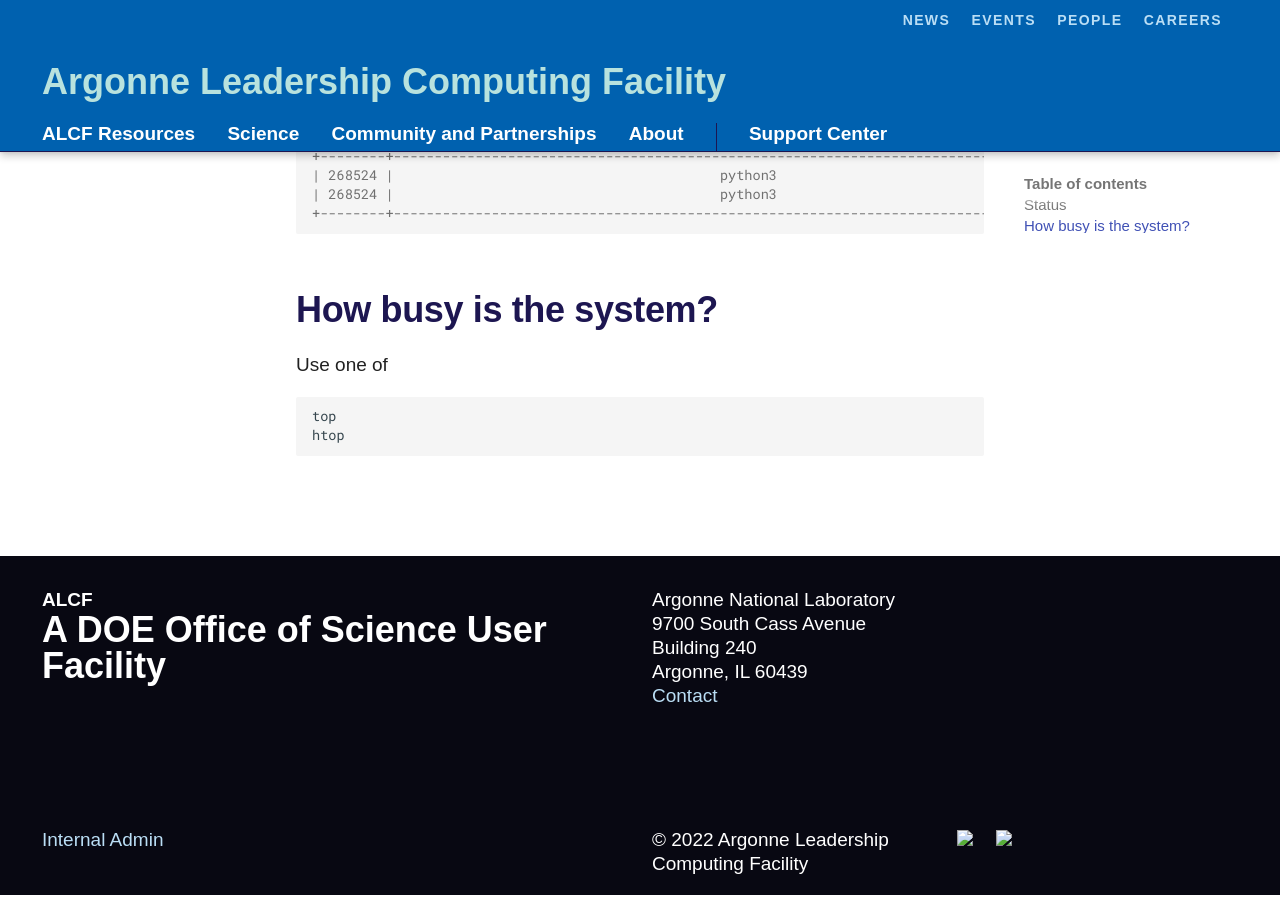
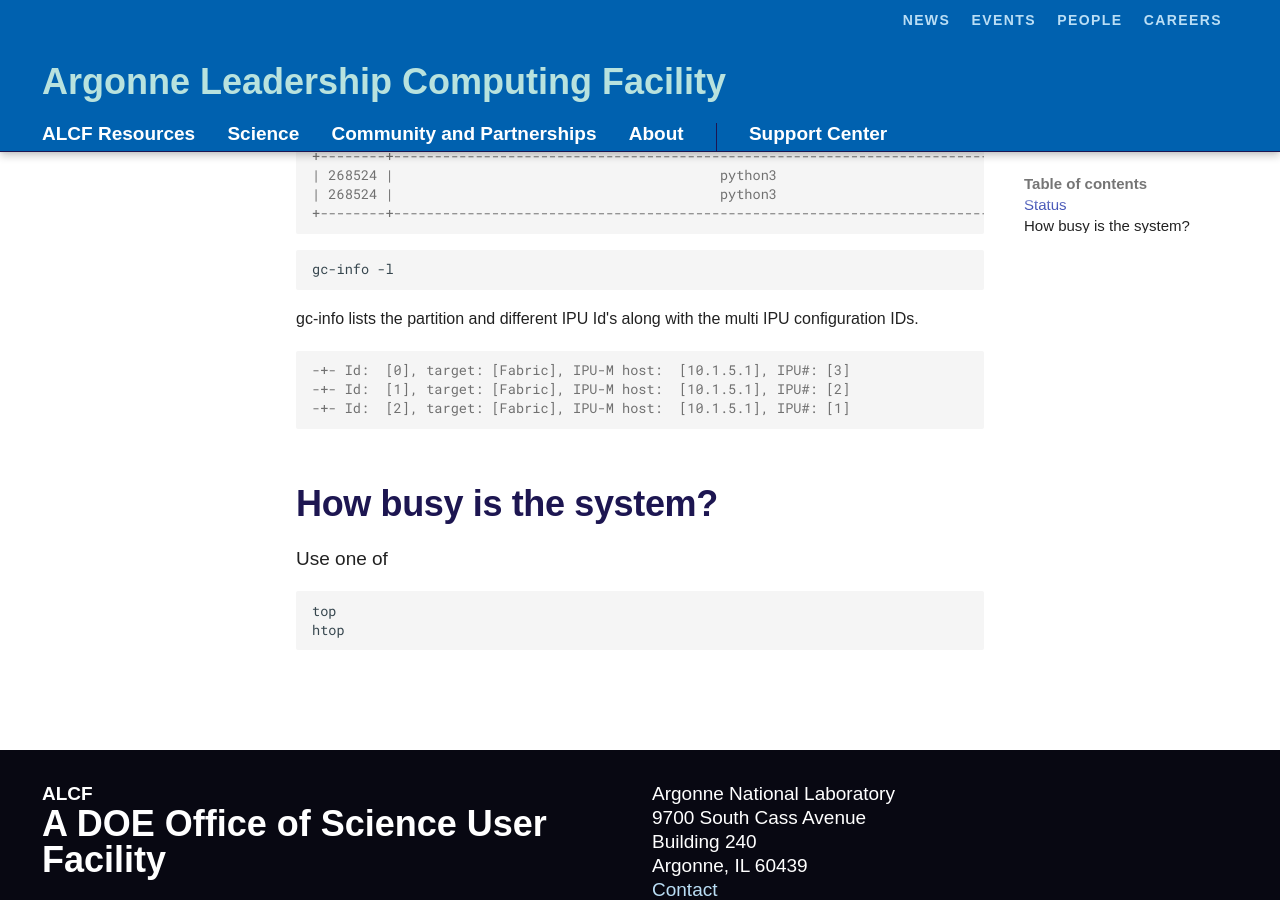
Before and after one commit to argonne-lcf/ai-testbed-userdocs, an MkDocs documentation site: the page built from docs/graphcore/Miscellaneous.md, in a window 1280 px wide and 900 px high, scrolled down 484 px. Built offline with MkDocs 1.6.1 and Material for MkDocs 9.7.7, drawn with Linux system fonts in a browser that asks for light colours; some web fonts are replaced; comment, search, counter and statistics services are not loaded.

Commit message:
Changes/fixes from Varuni

````diff
--- a/docs/graphcore/Miscellaneous.md
+++ b/docs/graphcore/Miscellaneous.md
@@ -18,6 +18,17 @@
 | 268524 |                                        python3                                        |  4m1s  |  wilsonb   | 7  | 1850MHz  | 34.8 C |        |        |
 +--------+---------------------------------------------------------------------------------------+--------+------------+----+----------+--------+--------+--------+
 ```
+```bash
+gc-info -l
+```
+gc-info lists the partition and different IPU Id's along with the multi IPU configuration IDs.
+
+```console
+-+- Id:  [0], target: [Fabric], IPU-M host:  [10.1.5.1], IPU#: [3]
+-+- Id:  [1], target: [Fabric], IPU-M host:  [10.1.5.1], IPU#: [2]
+-+- Id:  [2], target: [Fabric], IPU-M host:  [10.1.5.1], IPU#: [1]
+```
+
 
 ## How busy is the system?
 
````
Also changed, not shown: docs/graphcore/Getting-Started.md (+5 -3 lines), docs/graphcore/Virtual-Environment.md (+8 -0 lines), docs/graphcore/graphcore_login.jpg.
